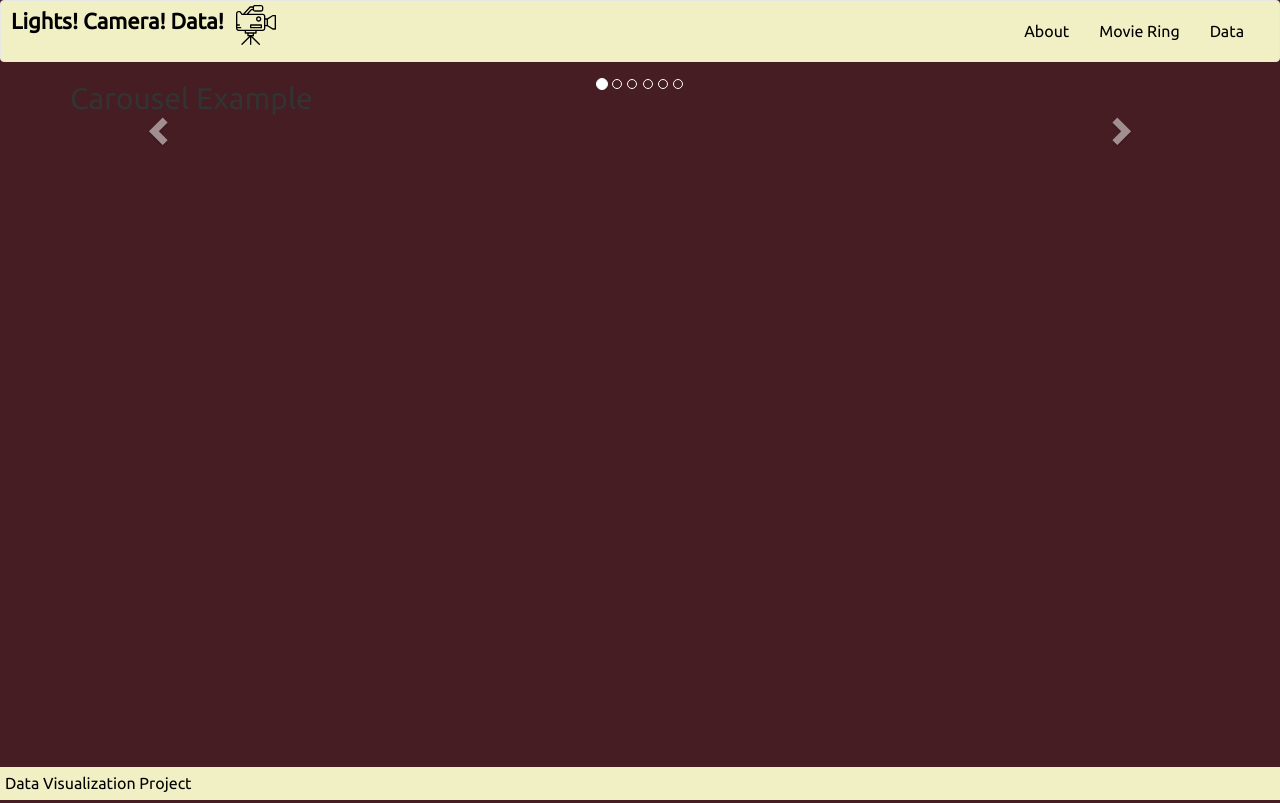
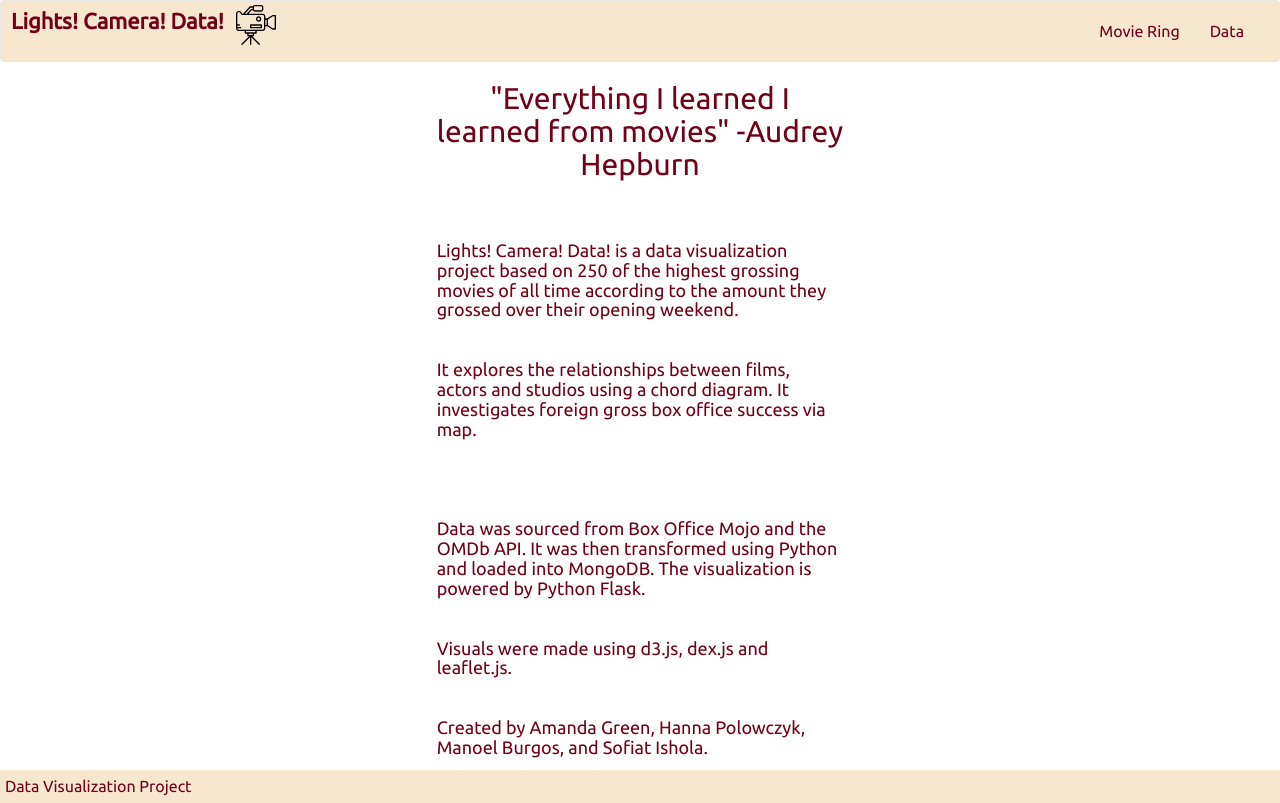
Before and after one commit to hpolowczyk/light_camera_data, a Flask app: template FlaskPage/templates/index.html in a window 1280 px wide. Run offline with Flask 2, Linux system fonts and the light colour scheme; the template is opened without the code that fills it, so the values that code supplies are empty; some libraries are stand-ins or nearby versions.

Commit message:
cleaned up css

```diff
--- a/flask_website/app.py
+++ b/flask_website/app.py
@@ -6,15 +6,6 @@ app = Flask(__name__)
 
 # setup mongo connection
 mongo = PyMongo(app, uri="mongodb+srv://generaluser:generaluser123@project2-ha8my.mongodb.net/movie_db?retryWrites=true&w=majority")
-
-
-@app.route("/")
-def index():
-    # write a statement that finds all the items in the db and sets it to a variable
-    inventory = list(mongo.db.movie_detail.find())
-
-    # render an index.html template and pass it the data you retrieved from the database
-    return render_template("index.html", inventory=inventory)
 
 @app.route('/json')
 def jsonified():
@@ -32,8 +23,8 @@ def movie_ring():
     # render an index.html template and pass it the data you retrieved from the database
     return render_template("movie_ring.html", inventory=inventory)
 
-@app.route('/about')
-def about():
+@app.route('/')
+def index():
     # write a statement that finds all the items in the db and sets it to a variable
     inventory = list(mongo.db.movie_detail.find())
 
--- a/flask_website/static/css/style.css
+++ b/flask_website/static/css/style.css
@@ -8,42 +8,49 @@ body {
   height: 100%;
   padding: 0;
   margin: 0;
-  background-color: #451D23
+  background-color: #ffffff
 }
 
 .thumbnail {
-  background-color: #451D23;
+  background-color: #ffffff;
   height:50px;
   width:auto;
 }
 
 .img-thumbnail {
-  background-color: #451D23;
-  height:100px;
-  width:70px;
+  background-color: #ffffff;
+  height:110px;
+  width:calc(96%/6)
+}
+
+.quote{
+  color:#710117;
+  text-align: center;
+
 }
 
 .about{
-  color:#F1F0C4;
+  color:#710117
 }
+
 
 .windowBox{
   margin: auto;
   padding: 10px;
-  color:#F1F0C4;
+  color:#F7E7CE;
   font-size:18px
 }
 
 input#start{
   width: 50px;
   height: auto;
-  color: black
+  color: #710117
 }
 
 input#end{
   width: 50px;
   height: auto;
-  color:black
+  color:#710117
 }
 
 
@@ -60,7 +67,7 @@ input#end{
   min-height: 100%;
   padding-bottom: 35px;
   overflow: auto;
-  background-color: #451D23
+  background-color: #ffffff
 }
 
 /* The footer is positioned at the bottom of the page */
@@ -70,8 +77,8 @@ input#end{
   bottom: 0;
   left: 0;
   min-height: 20px;
-  background: #F1F0C4;
-  color:black;
+  background: #F7E7CE;
+  color:#710117;
   font-size:16px
 }
 
@@ -82,21 +89,21 @@ input#end{
   bottom: 0;
   left: 0;
   padding: 5px;
-  background: #F1F0C4;
+  background: #F7E7CE;
 }
 
 .navbar {
   padding: 5px;
   margin: 0;
-  color: black;
-  background-color: #F1F0C4
+  color: #710117;
+  background-color: #F7E7CE
 }
 
 .navbar-default .navbar-brand  {
   padding: 5px;
   margin: 0;
-  color: black;
-  background-color: #F1F0C4;
+  color: #710117;
+  background-color: #F7E7CE;
   font-size: 22px
 }
 
@@ -110,7 +117,7 @@ input#end{
 }
 
 .navbar-default .navbar-nav>li>a {
-  color: black;
+  color: #710117;
   font-size:16px
 }
 
@@ -127,11 +134,11 @@ select {
   display: block;
   width: 100%;
   padding: 8px;
-  background-color: #451D23
+  background-color: #ffffff
 }
 
 rect#d3plus_overlay{
-  fill:#451D23;
+  fill:#ffffff;
   opacity: 1
 }
 
@@ -142,7 +149,7 @@ rect#d3plus_overlay{
 
 .d3plus_label_bg{
   opacity: 1;
-  fill:#451D23
+  fill:#ffffff
 }
 
 #d3plus_back_button{
@@ -163,13 +170,13 @@ rect#d3plus_overlay{
 
 
 rect#bg{
-  fill:#451D23;
+  fill:#ffffff;
   opacity: 1;
 }
 
 
 #D3Plus_RingNetwork {
-  fill: #451D23
+  fill: #ffffff
 }
 
 .loader {
@@ -183,7 +190,7 @@ rect#bg{
   height: 550px;
   padding: 20px;
   margin: 0;
-  background: black;
+  background: #710117;
   background-image: url("../images/nasa.jpg");
   background-attachment: fixed;
   background-position: bottom center;
@@ -207,25 +214,25 @@ rect#bg{
 .form-control::-webkit-input-placeholder {
   /* Chrome/Opera/Safari */
   color: #782620;
-  background-color: #451D23
+  background-color: #ffffff
 }
 
 .form-control::-moz-placeholder {
   /* Firefox 19+ */
   color: #782620;
-  background-color: #451D23
+  background-color: #ffffff
 }
 
 .form-control:-ms-input-placeholder {
   /* IE 10+ */
   color: #782620;
-  background-color: #451D23
+  background-color: #ffffff
 }
 
 .form-control:-moz-placeholder {
   /* Firefox 18- */
   color: #782620;
-  background-color: #451D23
+  background-color: #ffffff
 }
 
 /* media queries which will only be activated at specific screen sizes */
@@ -244,7 +251,7 @@ rect#bg{
     font-size: 1.8em;
     font-weight: bold;
     background: #1b3146;
-    background-color: #451D23
+    background-color: #ffffff
   }
 
   #table-area tr td:last-child {
--- a/flask_website/static/js/poster_app.js
+++ /dev/null
@@ -1,23 +0,0 @@
-// Declare the data variable
-const data = '/json';
-
-// Using d3, fetch the JSON data
-d3.json(data).then((data) => {
-
-    var randomNum = Math.floor(Math.random() * (250)) + 1;
-
-    buildPoster(randomNum)
-
-    function buildPoster(num) {
-        var start = num-1
-        var end = num
-        data.slice(start,end).forEach((movie) => {
-            var poster = movie.Poster;
-            var x = document.createElement("IMG");
-            x.setAttribute("src", "poster");
-            x.setAttribute("width", "200px");
-            x.setAttribute("alt", "poster");
-            document.getElementById("item").appendChild(x);
-        })
-    }
-});
--- a/flask_website/templates/index.html
+++ b/flask_website/templates/index.html
@@ -21,62 +21,49 @@
         </div>
         <div class="collapse navbar-collapse" id="myNavbar">
             <ul class="nav navbar-nav navbar-right">
-              <li><a href="about"> About </a></li>
               <li><a href="movie_ring"> Movie Ring </a></li>
               <li><a href="json"> Data </a></li>
             </ul>
         </div>
       </div>
     </nav>
+    <div class="row">
+    <div class="col-md-4">
+      {% for item in inventory[0:72] %}
 
-    <div class="container">
-        <h2>Carousel Example</h2>
-        <div id="myCarousel" class="carousel slide" data-ride="carousel">
-          <!-- Indicators -->
-          <ol class="carousel-indicators">
-            <li data-target="#myCarousel" data-slide-to="0" class="active"></li>
-            <li data-target="#myCarousel" data-slide-to="1"></li>
-            <li data-target="#myCarousel" data-slide-to="2"></li>
-            <li data-target="#myCarousel" data-slide-to="3"></li>
-            <li data-target="#myCarousel" data-slide-to="4"></li>
-            <li data-target="#myCarousel" data-slide-to="5"></li>
-          </ol>
+          <img src="{{ item.Poster }}" class="img-thumbnail" alt="Cinque Terre">
 
-          <!-- Wrapper for slides -->
-          <div class="carousel-inner">
-            <div class="item active">
+      {% endfor %}
+    </div>
+    <div class="col-md-4">
+      <div class="quote">
+      <h2>"Everything I learned I learned from movies"  -Audrey Hepburn</h3>
+      <br>
+      <br>
+    </div>
+      <div class="about">
+      <h4>Lights! Camera! Data! is a data visualization project based on 250 of the highest grossing movies of all time according to the amount they grossed over their opening weekend.</h4>
+        <br>
+        <h4>It explores the relationships between films, actors and studios using a chord diagram. It investigates foreign gross box office success via map. </h4>
+        <br>
+        <br>
+        <br>
+        <h4>Data was sourced from Box Office Mojo and the OMDb API. It was then transformed using Python and loaded into MongoDB. The visualization is powered by Python Flask.</h4>
+        <br>
 
-            </div>
-            <div class="item">
+        <h4>Visuals were made using d3.js, dex.js and leaflet.js.</h4>
+        <br>
+        <h4>Created by Amanda Green, Hanna Polowczyk, Manoel Burgos, and Sofiat Ishola.</h4>
+    </div>
+    </div>
+    <div class="col-md-4">
+        {% for item in inventory[72:144]  %}
 
-            </div>
-            <div class="item">
+            <img src="{{ item.Poster }}" class="img-thumbnail" alt="Cinque Terre">
 
-            </div>
-            <div class="item">
-
-            </div>
-            <div class="item">
-
-            </div>
-            <div class="item">
-
-            </div>
-          </div>
-
-          <!-- Left and right controls -->
-          <a class="left carousel-control" href="#myCarousel" data-slide="prev">
-            <span class="glyphicon glyphicon-chevron-left"></span>
-            <span class="sr-only">Previous</span>
-          </a>
-          <a class="right carousel-control" href="#myCarousel" data-slide="next">
-            <span class="glyphicon glyphicon-chevron-right"></span>
-            <span class="sr-only">Next</span>
-          </a>
-        </div>
+        {% endfor %}
       </div>
-
-
+    </div>
 
 
     <footer class="footer">
@@ -89,10 +76,10 @@
 
   </div>
 
+
   <script src="https://ajax.googleapis.com/ajax/libs/jquery/3.4.1/jquery.min.js"></script>
   <script src="https://maxcdn.bootstrapcdn.com/bootstrap/3.4.0/js/bootstrap.min.js"></script>
   <script src="https://cdnjs.cloudflare.com/ajax/libs/d3/4.11.0/d3.js"></script>
-  <script src="./static/js/poster_app.js"></script>
 </body>
 
 </html>
--- a/flask_website/templates/movie_ring.html
+++ b/flask_website/templates/movie_ring.html
@@ -33,11 +33,11 @@
           <form class="form-inline">
             <div class="form-group">
               <label for="start">Start:</label>
-              <input type="number" class="start" id="start" placeholder="1">
+              <input type="number" class="start" id="start" placeholder="1" >
             </div>
             <div class="form-group">
               <label for="end">End:</label>
-              <input type="number" class="end" id="end" placeholder="250">
+              <input type="number" class="end" id="end" placeholder="250" >
             </div>
             <button id="filter-btn" type="button" class="btn btn-default">Go!</button>
           </form>
```
Also changed, not shown: flask_website/static/js/chord_app.js (+15 -15 lines), flask_website/templates/about.html (deleted, +0 -80 lines).
